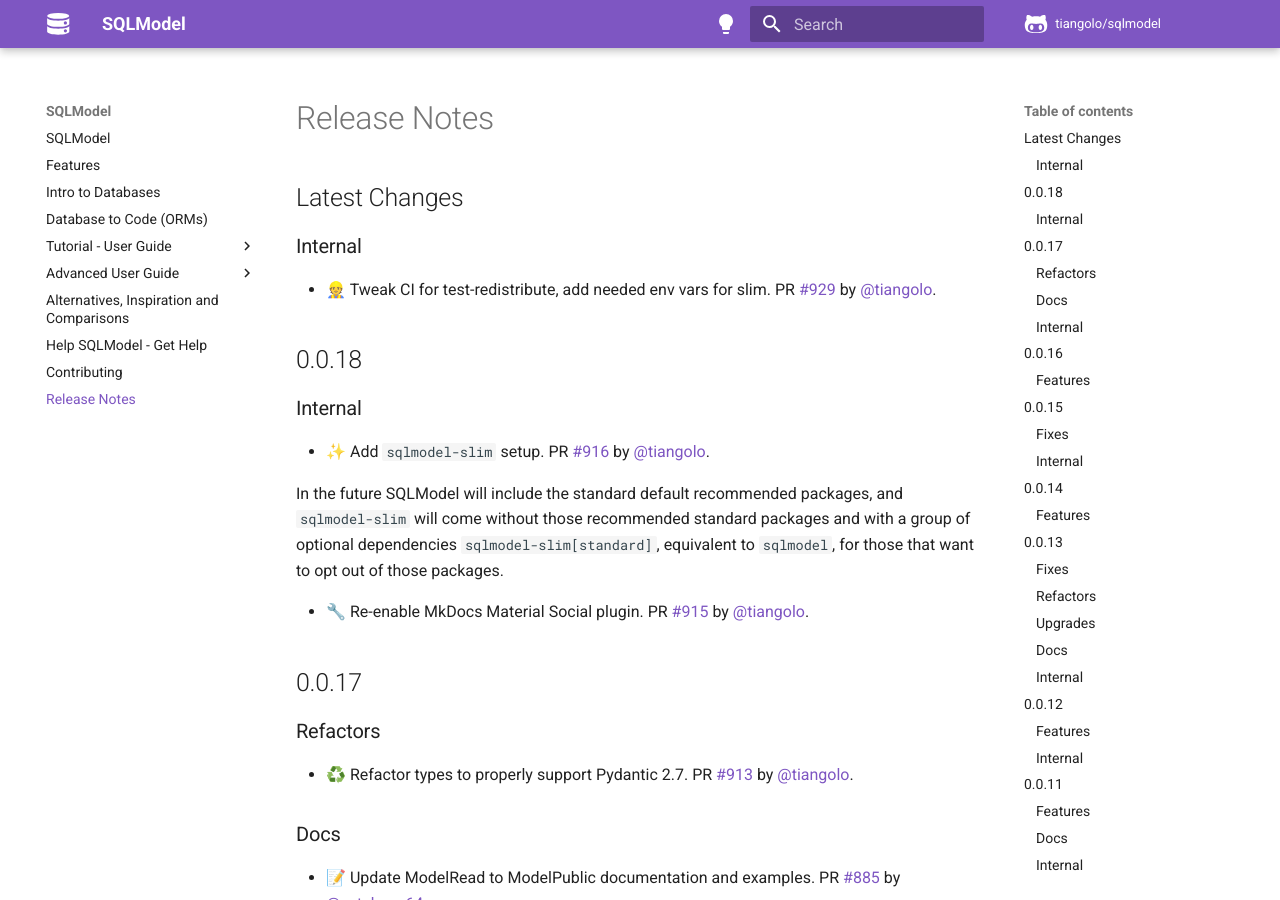
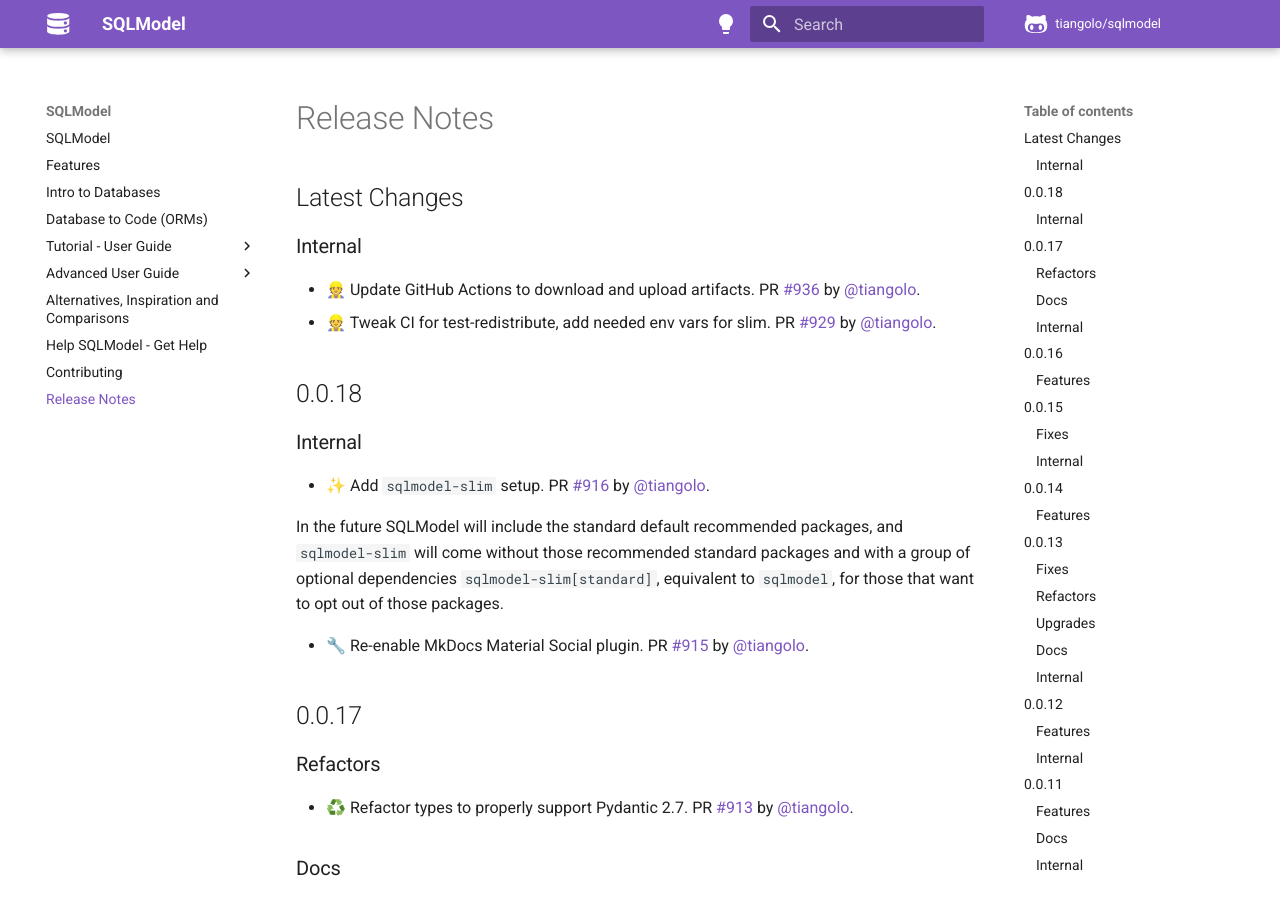
Before and after one commit to sztrakabalint/fastapi-sqlmodel, an MkDocs documentation site: the page built from docs/release-notes.md, in a window 1280 px wide and 900 px high. Built offline with MkDocs 1.6.1 and Material for MkDocs 9.7.7, drawn with Linux system fonts in a browser that asks for light colours; comment, search, counter and statistics services are not loaded.

Commit message:
📝 Update release notes

```diff
--- a/docs/release-notes.md
+++ b/docs/release-notes.md
@@ -4,6 +4,7 @@
 
 ### Internal
 
+* 👷 Update GitHub Actions to download and upload artifacts. PR [#936](https://github.com/tiangolo/sqlmodel/pull/936) by [@tiangolo](https://github.com/tiangolo).
 * 👷 Tweak CI for test-redistribute, add needed env vars for slim. PR [#929](https://github.com/tiangolo/sqlmodel/pull/929) by [@tiangolo](https://github.com/tiangolo).
 
 ## 0.0.18
```
